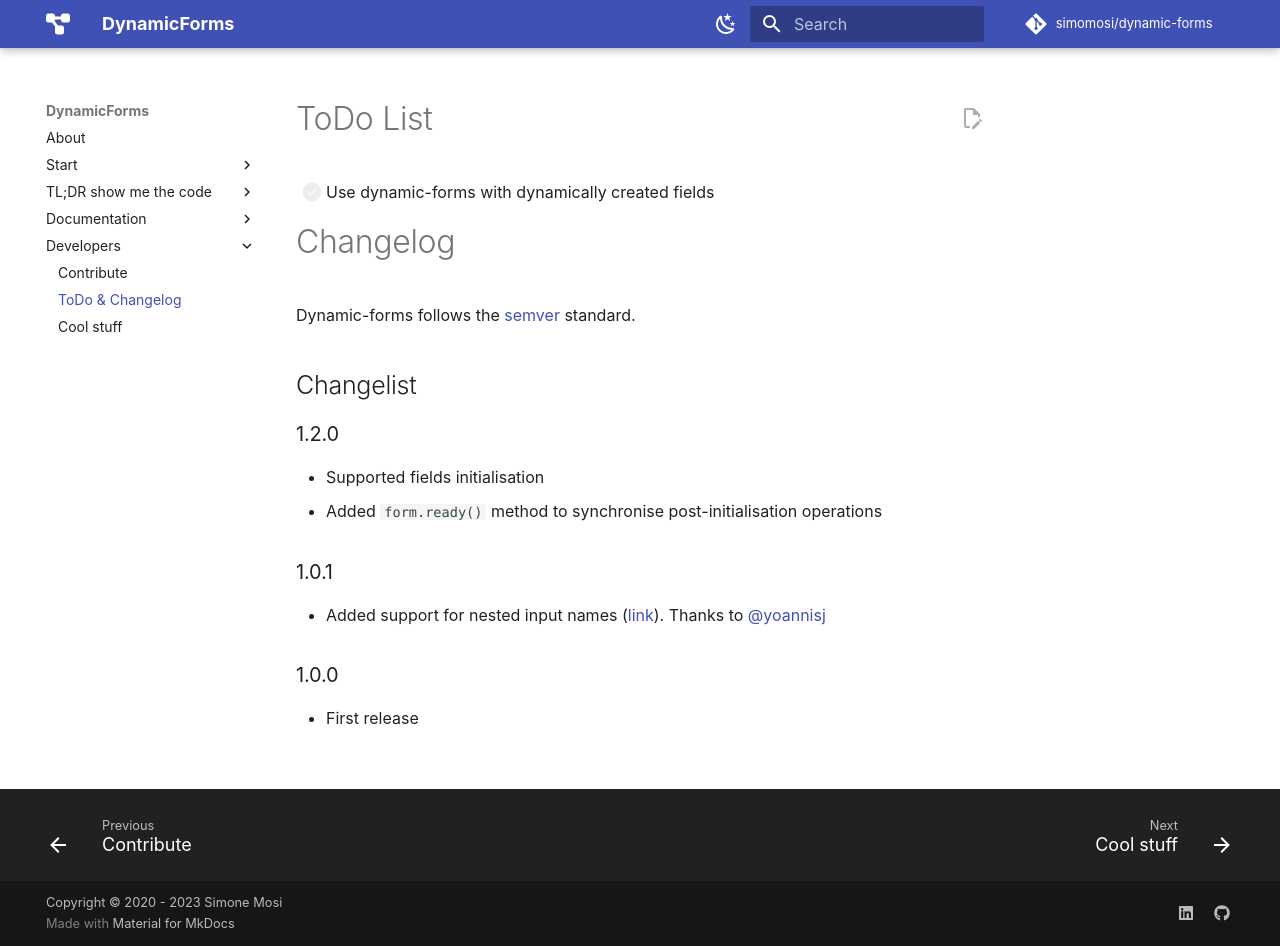
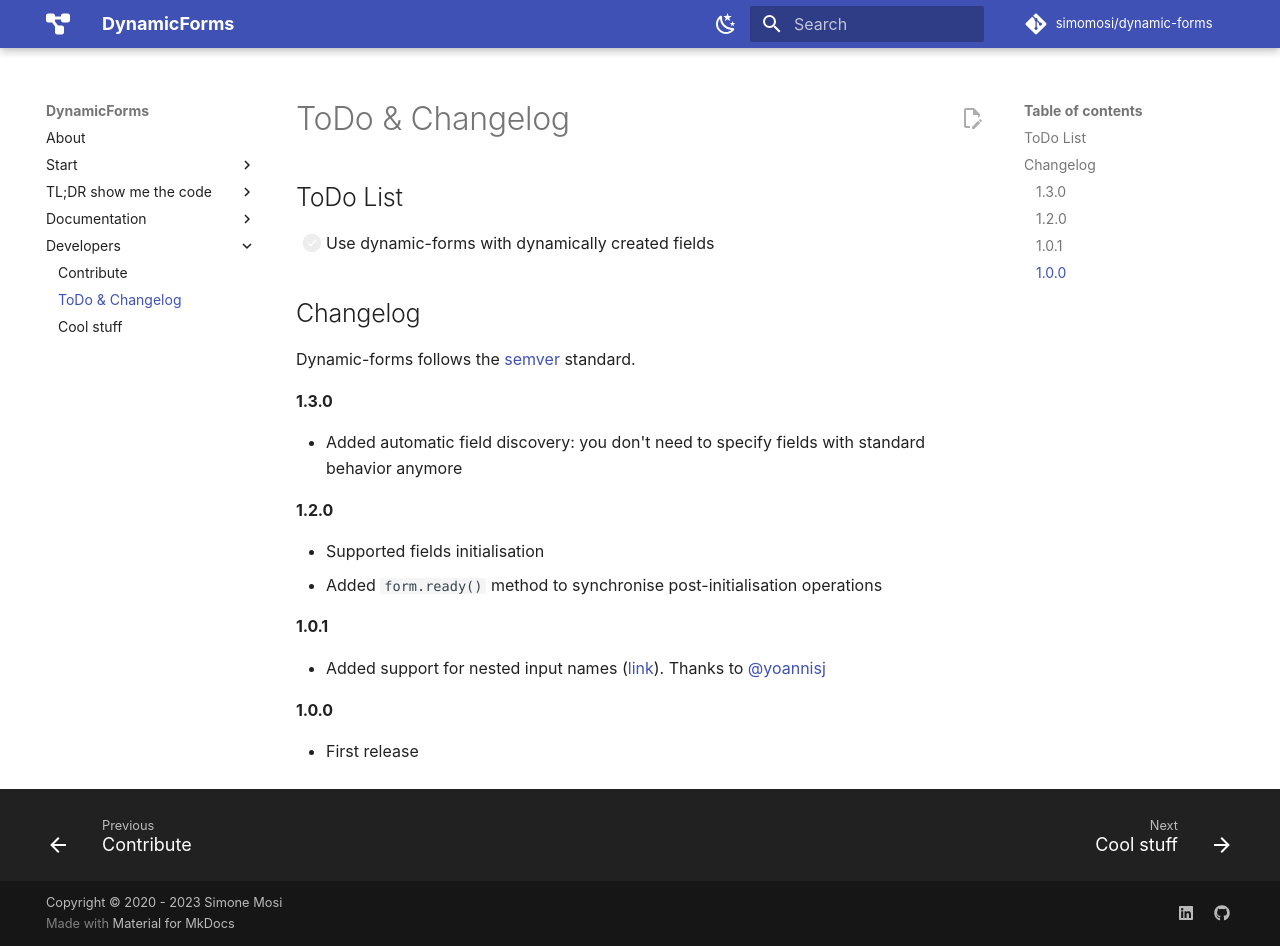
Before and after one commit to simomosi/dynamic-forms, an MkDocs documentation site: the page built from docs/dev/todo_changelog.md, in a window 1280 px wide and 946 px high. Built offline with MkDocs 1.6.1 and Material for MkDocs 9.7.7, drawn with Linux system fonts in a browser that asks for light colours; comment, search, counter and statistics services are not loaded.

Commit message:
Updated changelog

```diff
--- a/docs/dev/todo_changelog.md
+++ b/docs/dev/todo_changelog.md
@@ -1,21 +1,23 @@
-# ToDo List
+## ToDo List
 
 - [ ] Use dynamic-forms with dynamically created fields
 
-# Changelog
+## Changelog
 Dynamic-forms follows the [semver](https://semver.org) standard.
 
-## Changelist
+#### 1.3.0
 
-### 1.2.0
+- Added automatic field discovery: you don't need to specify fields with standard behavior anymore
+
+#### 1.2.0
 
 - Supported fields initialisation
 - Added `form.ready()` method to synchronise post-initialisation operations
 
-### 1.0.1
+#### 1.0.1
 
 - Added support for nested input names ([link](https://github.com/simomosi/dynamic-forms/pull/3)). Thanks to [@yoannisj](https://github.com/yoannisj)
 
-### 1.0.0
+#### 1.0.0
 
 - First release
```
